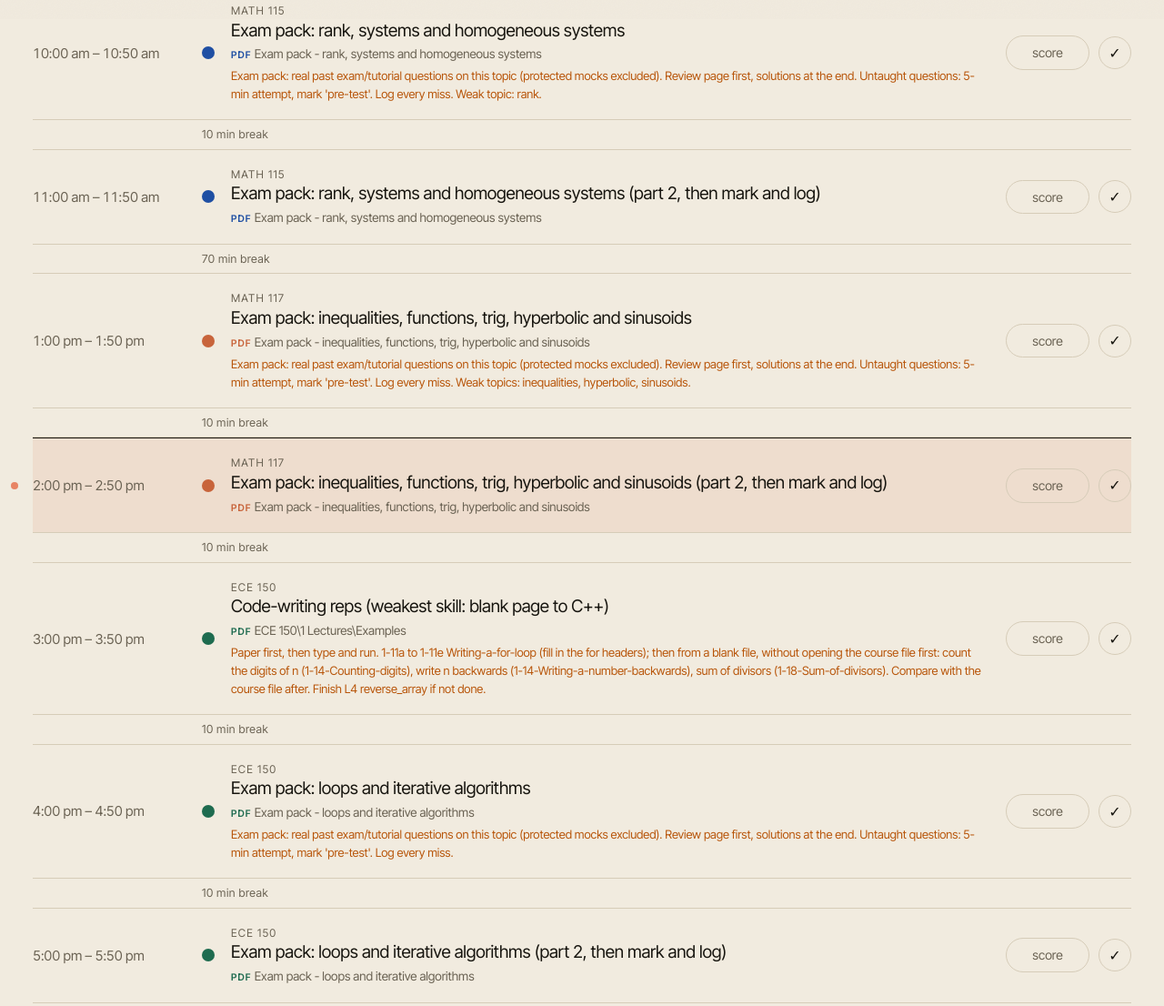
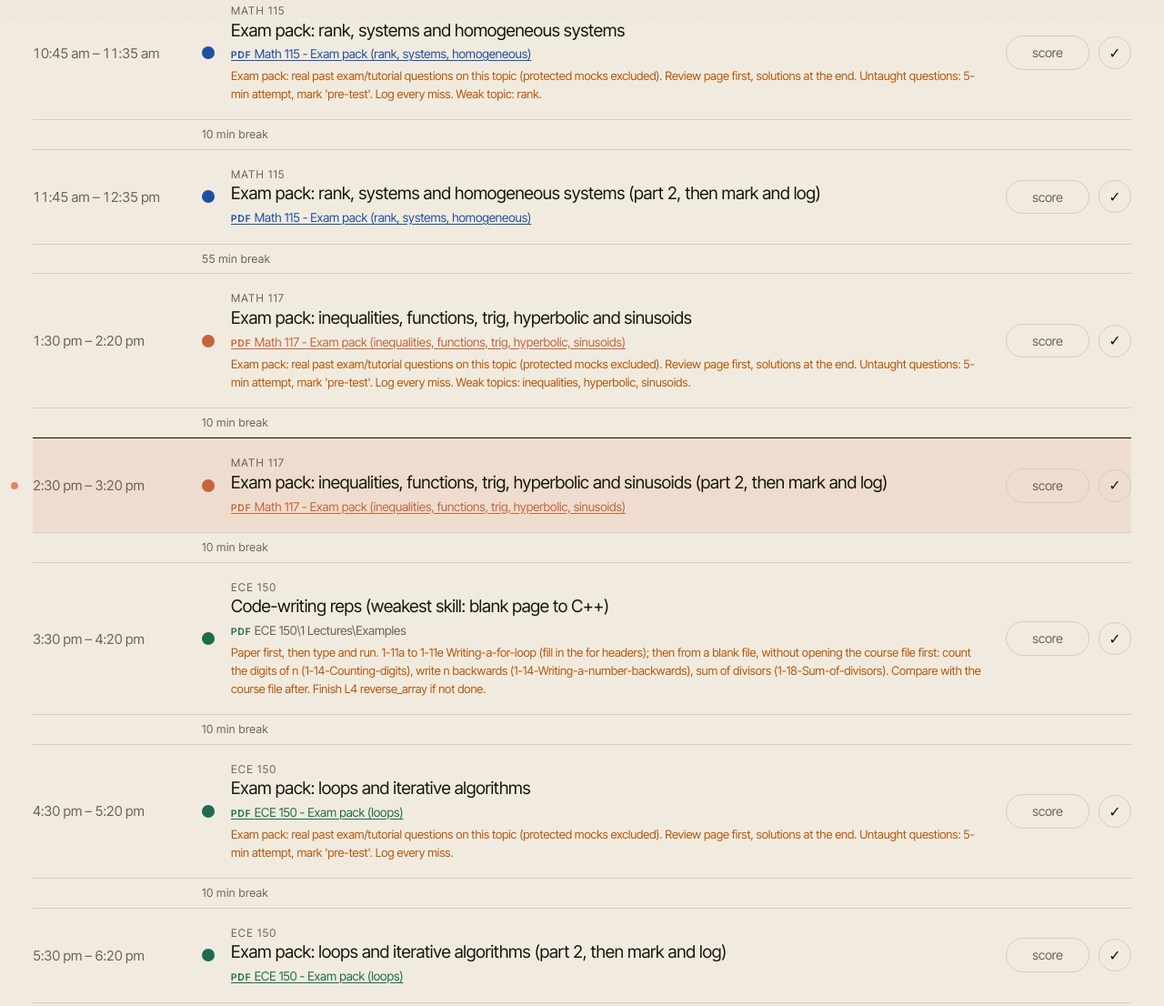
Before and after one commit to Quaot/study, a plain HTML site: page index.html in a window 1280 px wide. Shown: the part 779-1885 px from the top of the page at 91% size. Drawn offline with Linux system fonts and the light colour scheme.

Commit message:
Link study blocks to their PDFs; Saturday times

```diff
--- a/app.js
+++ b/app.js
@@ -148,7 +148,7 @@
         out.push(`<div class="block${done ? ' done' : ''}" style="--c:${c.color}" data-date="${d.date}" data-start="${b.start}" data-end="${b.end}">
           <div class="time">${fmtTime(b.start)} – ${fmtTime(b.end)}</div>
           <span class="sw" aria-hidden="true"></span>
-          <div class="what"><div class="course">${esc(c.code)}</div><div class="title">${esc(b.title)}</div>${b.doc ? `<div class="doc">${esc(b.doc)}</div>` : ''}${b.note ? `<div class="bnote">${esc(b.note)}</div>` : ''}</div>
+          <div class="what"><div class="course">${esc(c.code)}</div><div class="title">${esc(b.title)}</div>${b.doc ? (b.url ? `<a class="doc" href="${esc(b.url)}" target="_blank" rel="noopener">${esc(b.doc)}</a>` : `<div class="doc">${esc(b.doc)}</div>`) : ''}${b.note ? `<div class="bnote">${esc(b.note)}</div>` : ''}</div>
           <div class="side">
             <input class="score" data-key="${key}" value="${esc(score)}" placeholder="score" aria-label="Score for ${esc(c.code)} block">
             <button class="check" data-key="${key}" aria-pressed="${done}" aria-label="Mark ${esc(c.code)} block done">✓</button>
--- a/data/study.json
+++ b/data/study.json
@@ -1,5 +1,5 @@
 {
-  "updated": "2026-10-09T21:00:00-04:00",
+  "updated": "2026-10-10T10:40:00-04:00",
   "term": "Fall 2026 · 1A Electrical Engineering",
   "rhythm": [
     {
@@ -452,11 +452,27 @@
       "tentative": true,
       "blocks": [
         {
-          "start": "10:00",
-          "end": "10:50",
+          "start": "10:45",
+          "end": "11:35",
           "course": "m115",
           "title": "Exam pack: rank, systems and homogeneous systems",
-          "doc": "Exam pack - rank, systems and homogeneous systems",
+          "doc": "Math 115 - Exam pack (rank, systems, homogeneous)",
+          "status": "now",
+          "covers": [
+            "2.1",
+            "2.2",
+            "2.3",
+            "2.4"
+          ],
+          "note": "Exam pack: real past exam/tutorial questions on this topic (protected mocks excluded). Review page first, solutions at the end. Untaught questions: 5-min attempt, mark 'pre-test'. Log every miss. Weak topic: rank.",
+          "url": "https://uofwaterloo-my.sharepoint.com/personal/j227gu_uwaterloo_ca/Documents/dOneSen/1010/Math%20115%20-%20Exam%20pack%20%28rank%2C%20systems%2C%20homogeneous%29.pdf"
+        },
+        {
+          "start": "11:45",
+          "end": "12:35",
+          "course": "m115",
+          "title": "Exam pack: rank, systems and homogeneous systems (part 2, then mark and log)",
+          "doc": "Math 115 - Exam pack (rank, systems, homogeneous)",
           "status": "planned",
           "covers": [
             "2.1",
@@ -464,28 +480,14 @@
             "2.3",
             "2.4"
           ],
-          "note": "Exam pack: real past exam/tutorial questions on this topic (protected mocks excluded). Review page first, solutions at the end. Untaught questions: 5-min attempt, mark 'pre-test'. Log every miss. Weak topic: rank."
+          "url": "https://uofwaterloo-my.sharepoint.com/personal/j227gu_uwaterloo_ca/Documents/dOneSen/1010/Math%20115%20-%20Exam%20pack%20%28rank%2C%20systems%2C%20homogeneous%29.pdf"
         },
         {
-          "start": "11:00",
-          "end": "11:50",
-          "course": "m115",
-          "title": "Exam pack: rank, systems and homogeneous systems (part 2, then mark and log)",
-          "doc": "Exam pack - rank, systems and homogeneous systems",
-          "status": "planned",
-          "covers": [
-            "2.1",
-            "2.2",
-            "2.3",
-            "2.4"
-          ]
-        },
-        {
-          "start": "13:00",
-          "end": "13:50",
+          "start": "13:30",
+          "end": "14:20",
           "course": "m117",
           "title": "Exam pack: inequalities, functions, trig, hyperbolic and sinusoids",
-          "doc": "Exam pack - inequalities, functions, trig, hyperbolic and sinusoids",
+          "doc": "Math 117 - Exam pack (inequalities, functions, trig, hyperbolic, sinusoids)",
           "status": "planned",
           "covers": [
             "ineq",
@@ -494,14 +496,15 @@
             "hyp",
             "sinus"
           ],
-          "note": "Exam pack: real past exam/tutorial questions on this topic (protected mocks excluded). Review page first, solutions at the end. Untaught questions: 5-min attempt, mark 'pre-test'. Log every miss. Weak topics: inequalities, hyperbolic, sinusoids."
+          "note": "Exam pack: real past exam/tutorial questions on this topic (protected mocks excluded). Review page first, solutions at the end. Untaught questions: 5-min attempt, mark 'pre-test'. Log every miss. Weak topics: inequalities, hyperbolic, sinusoids.",
+          "url": "https://uofwaterloo-my.sharepoint.com/personal/j227gu_uwaterloo_ca/Documents/dOneSen/1010/Math%20117%20-%20Exam%20pack%20%28inequalities%2C%20functions%2C%20trig%2C%20hyperbolic%2C%20sinusoids%29.pdf"
         },
         {
-          "start": "14:00",
-          "end": "14:50",
+          "start": "14:30",
+          "end": "15:20",
           "course": "m117",
           "title": "Exam pack: inequalities, functions, trig, hyperbolic and sinusoids (part 2, then mark and log)",
-          "doc": "Exam pack - inequalities, functions, trig, hyperbolic and sinusoids",
+          "doc": "Math 117 - Exam pack (inequalities, functions, trig, hyperbolic, sinusoids)",
           "status": "planned",
           "covers": [
             "ineq",
@@ -509,11 +512,12 @@
             "trig",
             "hyp",
             "sinus"
-          ]
+          ],
+          "url": "https://uofwaterloo-my.sharepoint.com/personal/j227gu_uwaterloo_ca/Documents/dOneSen/1010/Math%20117%20-%20Exam%20pack%20%28inequalities%2C%20functions%2C%20trig%2C%20hyperbolic%2C%20sinusoids%29.pdf"
         },
         {
-          "start": "15:00",
-          "end": "15:50",
+          "start": "15:30",
+          "end": "16:20",
           "course": "e150",
           "title": "Code-writing reps (weakest skill: blank page to C++)",
           "doc": "ECE 150\\1 Lectures\\Examples",
@@ -525,27 +529,29 @@
           "status": "planned"
         },
         {
-          "start": "16:00",
-          "end": "16:50",
+          "start": "16:30",
+          "end": "17:20",
           "course": "e150",
           "title": "Exam pack: loops and iterative algorithms",
-          "doc": "Exam pack - loops and iterative algorithms",
+          "doc": "ECE 150 - Exam pack (loops)",
           "status": "planned",
           "covers": [
             "loops"
           ],
-          "note": "Exam pack: real past exam/tutorial questions on this topic (protected mocks excluded). Review page first, solutions at the end. Untaught questions: 5-min attempt, mark 'pre-test'. Log every miss."
+          "note": "Exam pack: real past exam/tutorial questions on this topic (protected mocks excluded). Review page first, solutions at the end. Untaught questions: 5-min attempt, mark 'pre-test'. Log every miss.",
+          "url": "https://uofwaterloo-my.sharepoint.com/personal/j227gu_uwaterloo_ca/Documents/dOneSen/1010/ECE%20150%20-%20Exam%20pack%20%28loops%29.pdf"
         },
         {
-          "start": "17:00",
-          "end": "17:50",
+          "start": "17:30",
+          "end": "18:20",
           "course": "e150",
           "title": "Exam pack: loops and iterative algorithms (part 2, then mark and log)",
-          "doc": "Exam pack - loops and iterative algorithms",
+          "doc": "ECE 150 - Exam pack (loops)",
           "status": "planned",
           "covers": [
             "loops"
-          ]
+          ],
+          "url": "https://uofwaterloo-my.sharepoint.com/personal/j227gu_uwaterloo_ca/Documents/dOneSen/1010/ECE%20150%20-%20Exam%20pack%20%28loops%29.pdf"
         }
       ]
     },
--- a/style.css
+++ b/style.css
@@ -113,6 +113,8 @@ button { font: inherit; color: inherit; }
 .block .course { font-size: 12px; text-transform: uppercase; letter-spacing: .1em; color: var(--muted); }
 .block .title { font-size: 19px; line-height: 1.3; letter-spacing: -0.01em; }
 .block .doc { font-size: 13.5px; color: var(--muted); margin-top: 3px; overflow-wrap: anywhere; }
+.block a.doc { display: block; color: var(--c); text-decoration: underline; text-underline-offset: 2px; }
+.block a.doc:hover { opacity: .8; }
 .block .doc::before { content: "PDF  "; font-size: 10.5px; letter-spacing: .1em; color: var(--c); font-weight: 600; }
 .block .bnote { font-size: 13px; color: var(--warn); margin-top: 3px; }
 .block.now { background: color-mix(in srgb, var(--c) 10%, transparent); }
```
